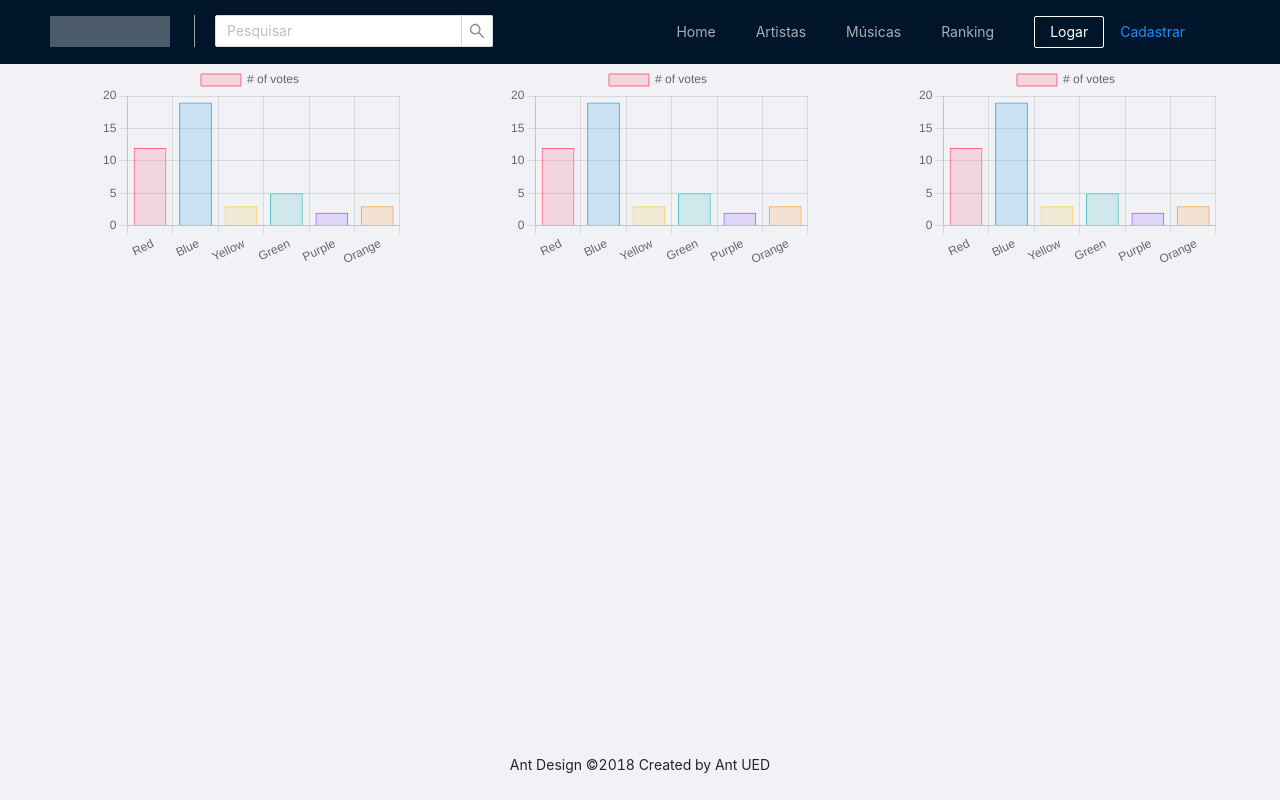
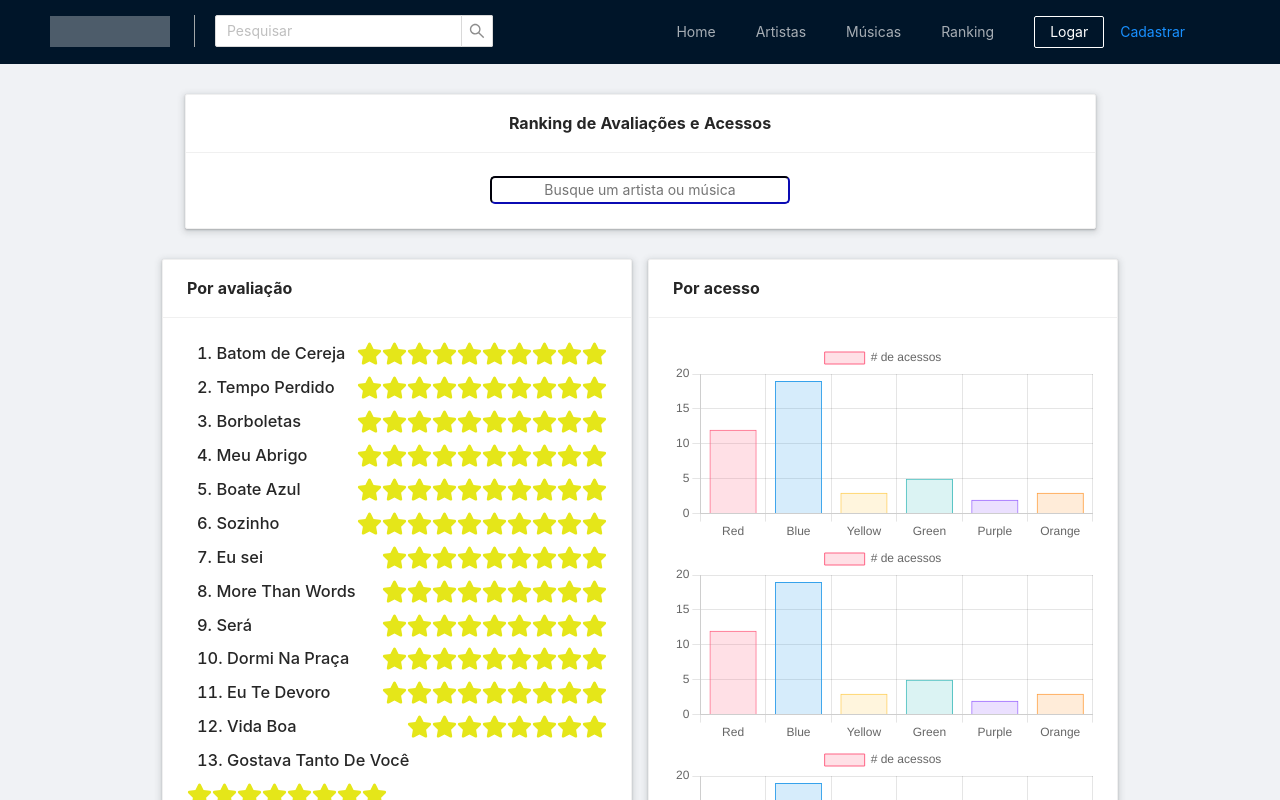
Before and after one commit to matheusBrant/acorde-pra-vida-web, a React (Create React App) app: page /ranking in a window 1280 px wide. Shown: the top 800 px of the page. Built offline with nearby package versions, Linux system fonts and the light colour scheme.

Commit message:
construção da avaliação por rating

```diff
--- a/package.json
+++ b/package.json
@@ -16,6 +16,7 @@
     "react-chartjs-2": "^3.0.3",
     "react-dom": "^17.0.2",
     "react-draft-wysiwyg": "^1.14.7",
+    "react-icons": "^4.2.0",
     "react-router-dom": "^5.2.0",
     "react-scripts": "4.0.3",
     "react-youtube": "^7.13.1",
--- a/src/pages/Ranking/Ranking.css
+++ b/src/pages/Ranking/Ranking.css
@@ -0,0 +1,13 @@
+.title{
+  padding: 30px;
+  text-align: center;
+}
+.h3{
+  margin-right: 100px;
+}
+.tam-input{
+  width:300px;
+  text-align: center;
+  border-radius: 5px;
+  border-color: rgb(6, 6, 95);
+}
--- a/src/pages/Ranking/index.jsx
+++ b/src/pages/Ranking/index.jsx
@@ -1,18 +1,108 @@
 import React from 'react'
 import { Card, Row, Col } from "antd";
 import { Bar } from 'react-chartjs-2';
+import "./Ranking.css";
+import { FaStar } from "react-icons/fa";
 
 function RankingPage(){
     return (
         <div>
+            <Row className="title" gutter={[16, 16]}>
+                <Col span={18} offset={3}>
+                    <Card
+                        className="card"
+                        title="Ranking de Avaliações e Acessos"
+                    >
+                    <input className="tam-input" type="text" placeholder="Busque um artista ou música"></input>
+                    </Card>
+                </Col>
+            </Row>
             <Row gutter={[16, 16]}>
-            <Col span={1} offset={1} /><Graphs/>
-            <Col span={1} offset={1}/><Graphs/>
-            <Col span={1} offset={1}/><Graphs/>
+                <Col className="adjust" span={9} offset={3}>
+                    <Card
+                        className="card"
+                        title="Por avaliação"
+                    >
+                        <Row><Col flex="10px"/><h3>1. Batom de Cereja</h3><Col  flex="auto"/> <Star/></Row>
+                        <Row><Col flex="10px" /><h3>2. Tempo Perdido</h3><Col flex="auto" /> <Star/></Row>
+                        <Row><Col flex="10px" /><h3>3. Borboletas</h3><Col flex="auto" /> <Star/></Row>
+                        <Row><Col flex="10px"/><h3>4. Meu Abrigo</h3><Col  flex="auto" /> <Star/></Row>
+                        <Row><Col flex="10px" /><h3>5. Boate Azul</h3><Col flex="auto" /> <Star/></Row>
+                        <Row><Col flex="10px" /><h3>6. Sozinho</h3><Col flex="auto" /> <Star/></Row>
+                        <Row><Col flex="10px"/><h3>7. Eu sei</h3><Col  flex="auto" /> <Star2/></Row>
+                        <Row><Col flex="10px" /><h3>8. More Than Words</h3><Col flex="auto" /> <Star2/></Row>
+                        <Row><Col flex="10px" /><h3>9. Será</h3><Col flex="auto" /> <Star2/></Row>
+                        <Row><Col flex="10px"/><h3>10. Dormi Na Praça</h3><Col  flex="auto" /> <Star2/></Row>
+                        <Row><Col flex="10px" /><h3>11. Eu Te Devoro</h3><Col flex="auto" /> <Star2/></Row>
+                        <Row><Col flex="10px" /><h3>12. Vida Boa</h3><Col flex="auto" /> <Star3/></Row>
+                        <Row><Col flex="10px"/><h3>13. Gostava Tanto De Você</h3><Col  flex="auto" /> <Star3/></Row>
+                        <Row><Col flex="10px" /><h3>14. Por Enquanto</h3><Col flex="auto" /> <Star3/></Row>
+                        <Row><Col flex="10px" /><h3>15. Otherside</h3><Col flex="auto"/> <Star3/></Row>
+                    </Card>
+                </Col>
+                <Col span={9}>
+                    <Card
+                        className="card"
+                        title="Por acesso"
+                    >
+                        <Col offset={1} /><Graphs/>
+                        <Col offset={1}/><Graphs/>
+                        <Col offset={1}/><Graphs/>
+                    </Card>
+                </Col>
             </Row>
         </div>
     )
 }
+
+function* Gen(i){
+    yield i + 10;
+}
+
+const Star = () =>{
+    return (
+        <div>
+            {[...Array(10)].map((star) => {
+                return (
+                    <FaStar
+                        color="rgba(229, 230, 25, 1)"
+                        size={25}
+                    />
+                )
+            })}
+        </div>
+    )
+}
+
+const Star2 = () =>{
+    return (
+        <div>
+            {[...Array(9)].map((star) => {
+                return (
+                    <FaStar
+                        color="rgba(229, 230, 25, 1)"
+                        size={25}
+                    />
+                )
+            })}
+        </div>
+    )
+}
+const Star3 = () =>{
+    return (
+        <div>
+            {[...Array(8)].map((star) => {
+                return (
+                    <FaStar
+                        color="rgba(229, 230, 25, 1)"
+                        size={25}
+                    />
+                )
+            })}
+        </div>
+    )
+}
+
 
 const Graphs = () => {
     return (
@@ -23,7 +113,7 @@ const Graphs = () => {
                     'Purple','Orange'],
                     datasets:[
                         {
-                            label: '# of votes',
+                            label: '# de acessos',
                             data: [12, 19, 3, 5, 2, 3],
                             backgroundColor:[
                                 'rgba(255, 99, 132, 0.2)',
```
Also changed, not shown: 1 other file (tests, documents, lock files or other folders).
